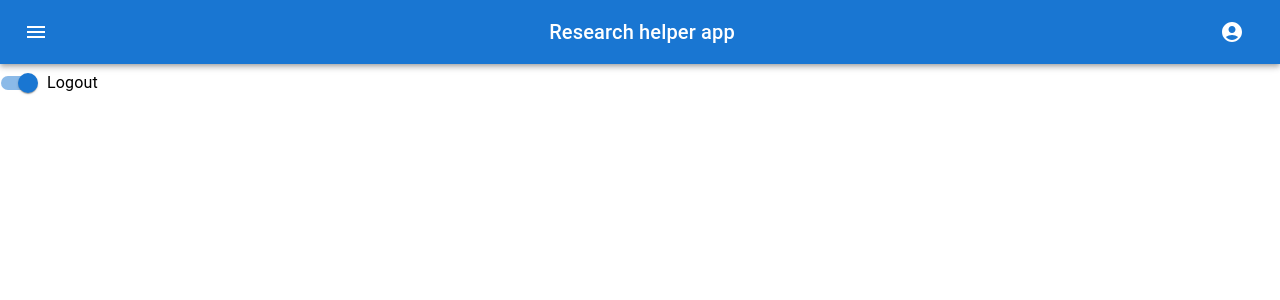
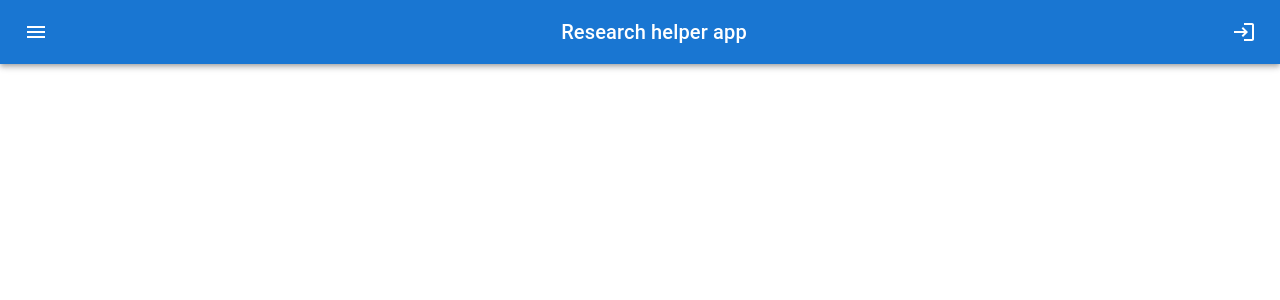
Before and after one commit to Napermial/research_helper_app_frontend, a React (Create React App) app: page / in a window 1280 px wide. Shown: the top 300 px of the page. Built offline with nearby package versions, Linux system fonts and the light colour scheme.

Commit message:
login on appbar

```diff
--- a/src/index/MainPage.tsx
+++ b/src/index/MainPage.tsx
@@ -6,19 +6,23 @@ import Typography from '@mui/material/Typography';
 import IconButton from '@mui/material/IconButton';
 import MenuIcon from '@mui/icons-material/Menu';
 import AccountCircle from '@mui/icons-material/AccountCircle';
-import Switch from '@mui/material/Switch';
-import FormControlLabel from '@mui/material/FormControlLabel';
-import FormGroup from '@mui/material/FormGroup';
 import MenuItem from '@mui/material/MenuItem';
 import Menu from '@mui/material/Menu';
+import LoginIcon from "@mui/icons-material/Login";
+
 
 export default function MenuAppBar() {
-    const [auth, setAuth] = React.useState(true);
+    const [auth, setAuth] = React.useState(false);
     const [anchorEl, setAnchorEl] = React.useState<null | HTMLElement>(null);
 
-    const handleChange = (event: React.ChangeEvent<HTMLInputElement>) => {
-        setAuth(event.target.checked);
+    const handleLogin = () => {
+        setAuth(true);
     };
+
+    const handleLogout = () => {
+        setAuth(false)
+    }
+
 
     const handleMenu = (event: React.MouseEvent<HTMLElement>) => {
         setAnchorEl(event.currentTarget);
@@ -29,7 +33,7 @@ export default function MenuAppBar() {
     };
 
     return (
-        <Box sx={{ flexGrow: 1 }}>
+        <Box sx={{flexGrow: 1}}>
             <AppBar position="static">
                 <Toolbar>
                     <IconButton
@@ -37,11 +41,11 @@ export default function MenuAppBar() {
                         edge="start"
                         color="inherit"
                         aria-label="menu"
-                        sx={{ mr: 2 }}
+                        sx={{mr: 2}}
                     >
-                        <MenuIcon />
+                        <MenuIcon/>
                     </IconButton>
-                    <Typography variant="h6" component="div" sx={{ flexGrow: 1 }}>
+                    <Typography variant="h6" component="div" sx={{flexGrow: 1}}>
                         Research helper app
                     </Typography>
                     {auth && (
@@ -54,7 +58,7 @@ export default function MenuAppBar() {
                                 onClick={handleMenu}
                                 color="inherit"
                             >
-                                <AccountCircle />
+                                <AccountCircle/>
                             </IconButton>
                             <Menu
                                 id="menu-appbar"
@@ -72,24 +76,16 @@ export default function MenuAppBar() {
                                 onClose={handleClose}
                             >
                                 <MenuItem onClick={handleClose}>Profile</MenuItem>
-                                <MenuItem onClick={handleClose}>My account</MenuItem>
+                                <MenuItem onClick={handleClose}>My experiments</MenuItem>
+                                <MenuItem onClick={handleLogout}>Log out</MenuItem>
                             </Menu>
                         </div>
                     )}
+                    {!auth &&
+                        <LoginIcon fill="white" onClick={handleLogin}/>
+                    }
                 </Toolbar>
             </AppBar>
-            <FormGroup>
-                <FormControlLabel
-                    control={
-                        <Switch
-                            checked={auth}
-                            onChange={handleChange}
-                            aria-label="login switch"
-                        />
-                    }
-                    label={auth ? 'Logout' : 'Login'}
-                />
-            </FormGroup>
         </Box>
 
     );
```
